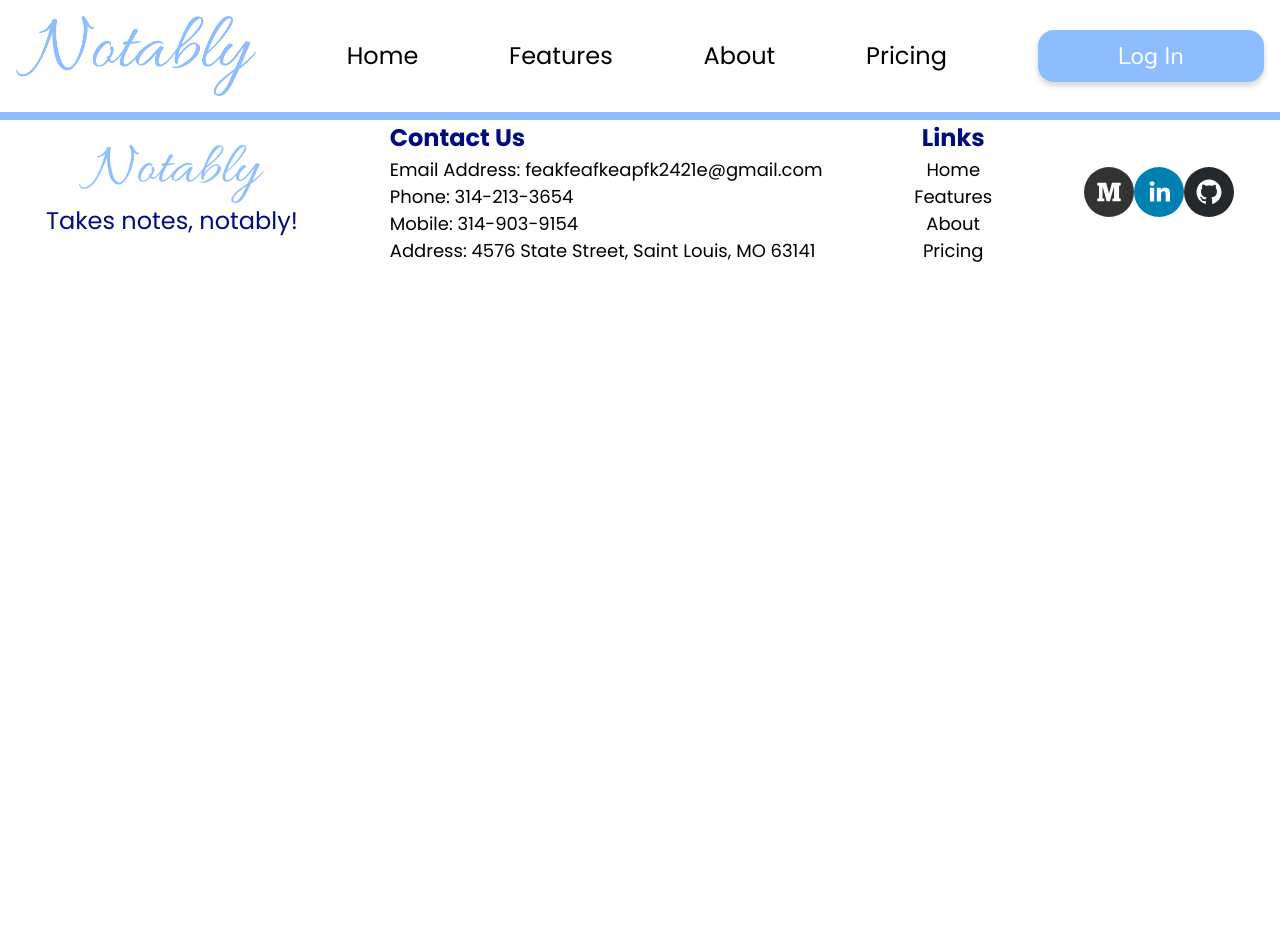
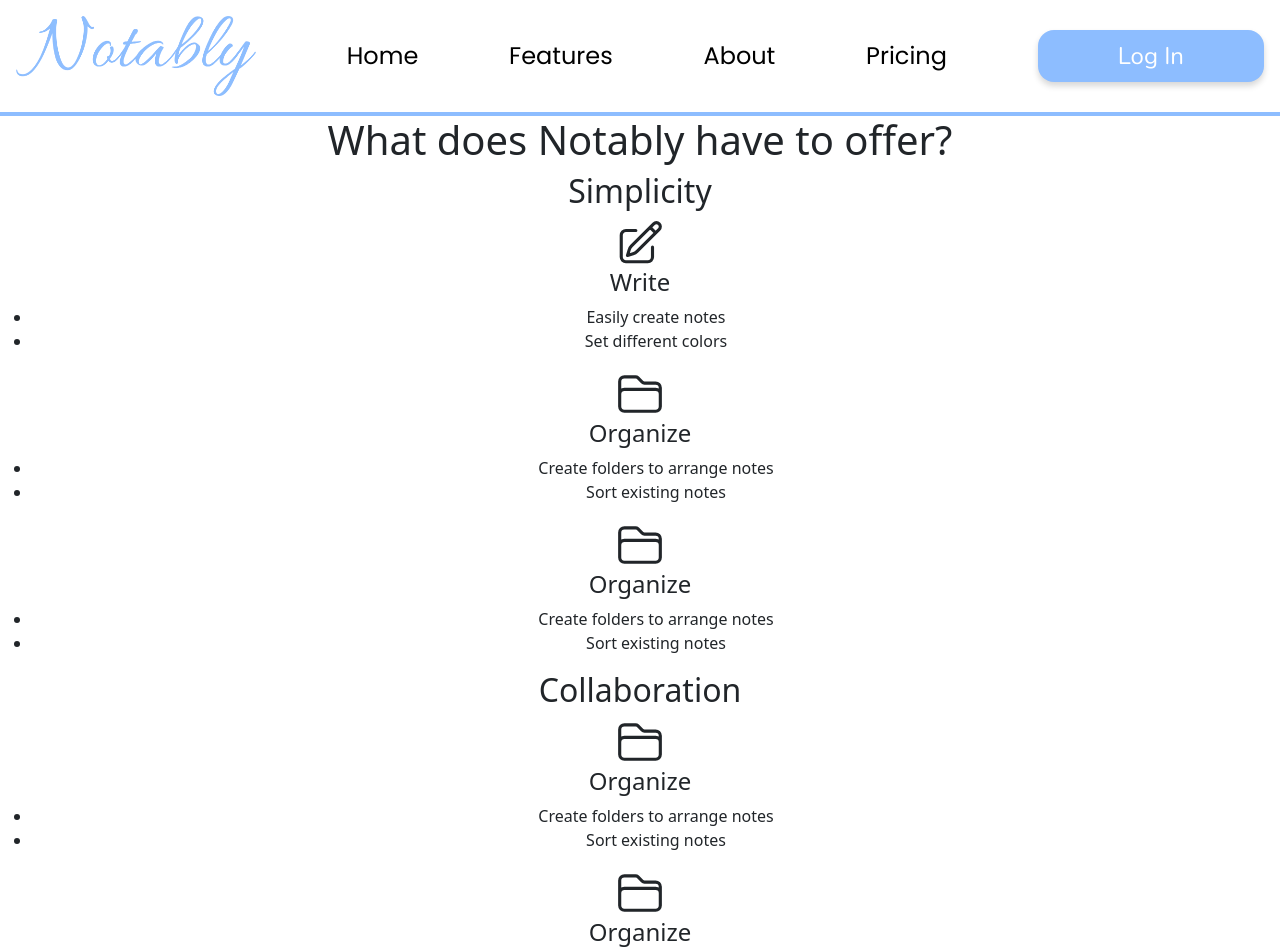
Before and after one commit to BlackPearlescence/notably, a React (Create React App) app in the folder client/: page /features in a window 1280 px wide. Shown: the top 952 px of the page. Before the commit the page ends 800 px from the top, so only its background shows below. Built offline with nearby package versions, Linux system fonts and the light colour scheme.

Commit message:
start feature page

```diff
--- a/client/src/App.tsx
+++ b/client/src/App.tsx
@@ -7,6 +7,7 @@ import { Footer } from './components/bars/Footer';
 import { Route, Routes } from 'react-router-dom';
 import { LoginPage } from './pages/LoginPage';
 import { PricingPage } from './pages/PricingPage';
+import { FeaturePage } from './pages/FeaturePage';
 
 function App() {
   return (
@@ -16,6 +17,7 @@ function App() {
         <Route path="/" element={<LandingPage />} />
         <Route path="login" element={<LoginPage />} />
         <Route path="pricing" element={<PricingPage />} />
+        <Route path="features" element={<FeaturePage />} />
       </Routes>
       <Footer />
     </div>
--- /dev/null
+++ b/client/src/components/features/FeatureCard.module.scss
@@ -0,0 +1 @@
+@use "../../styles/shared.scss";
--- /dev/null
+++ b/client/src/components/features/FeatureCard.tsx
@@ -0,0 +1,20 @@
+import styles from './FeatureCard.module.scss';
+
+interface featureCardProps {
+    title: string;
+    points: string[];
+    children: React.ReactNode;
+}
+
+export const FeatureCard: React.FC<featureCardProps>  = ({title, points, children}) => {
+
+    return (
+        <div className={styles.featureCardContainer}>
+            {children}
+            <h4>{title}</h4>
+            <ul>
+                {points.map(point => <li>{point}</li>)}
+            </ul>
+        </div>
+    )
+}
--- /dev/null
+++ b/client/src/pages/FeaturePage.module.scss
@@ -0,0 +1 @@
+@use "../styles/shared.scss";
--- /dev/null
+++ b/client/src/pages/FeaturePage.tsx
@@ -0,0 +1,67 @@
+import { FeatureCard } from '../components/features/FeatureCard';
+import styles from './FeaturePage.module.scss';
+import { HiOutlinePencilSquare, HiOutlineFolder, HiOutlineUsers, HiOutlinePencil, HiOutlineChatBubbleLeftEllipsis } from 'react-icons/hi2';
+import { HiOutlineDatabase } from 'react-icons/hi';
+
+export const FeaturePage: React.FC = () => {
+
+    return (
+        <div>
+            <h1>What does Notably have to offer?</h1>
+            <h2>Simplicity</h2>
+            <div className={styles.cardListContainer}>
+                <FeatureCard
+                title="Write"
+                points={[
+                    "Easily create notes",
+                    "Set different colors",
+                ]}>
+                    <HiOutlinePencilSquare size={50} />
+                </FeatureCard>
+                <FeatureCard
+                title="Organize"
+                points={[
+                    "Create folders to arrange notes",
+                    "Sort existing notes",
+                ]}>
+                    <HiOutlineFolder size={50} />
+                </FeatureCard>
+                <FeatureCard
+                title="Organize"
+                points={[
+                    "Create folders to arrange notes",
+                    "Sort existing notes",
+                ]}>
+                    <HiOutlineFolder size={50} />
+                </FeatureCard>
+            </div>
+            <h2>Collaboration</h2>
+            <div className={styles.cardListContainer}>
+            <FeatureCard
+                title="Organize"
+                points={[
+                    "Create folders to arrange notes",
+                    "Sort existing notes",
+                ]}>
+                    <HiOutlineFolder size={50} />
+                </FeatureCard>
+                <FeatureCard
+                title="Organize"
+                points={[
+                    "Create folders to arrange notes",
+                    "Sort existing notes",
+                ]}>
+                    <HiOutlineFolder size={50} />
+                </FeatureCard>
+                <FeatureCard
+                title="Organize"
+                points={[
+                    "Create folders to arrange notes",
+                    "Sort existing notes",
+                ]}>
+                    <HiOutlineFolder size={50} />
+                </FeatureCard>
+            </div>
+        </div>
+    )
+}
```
